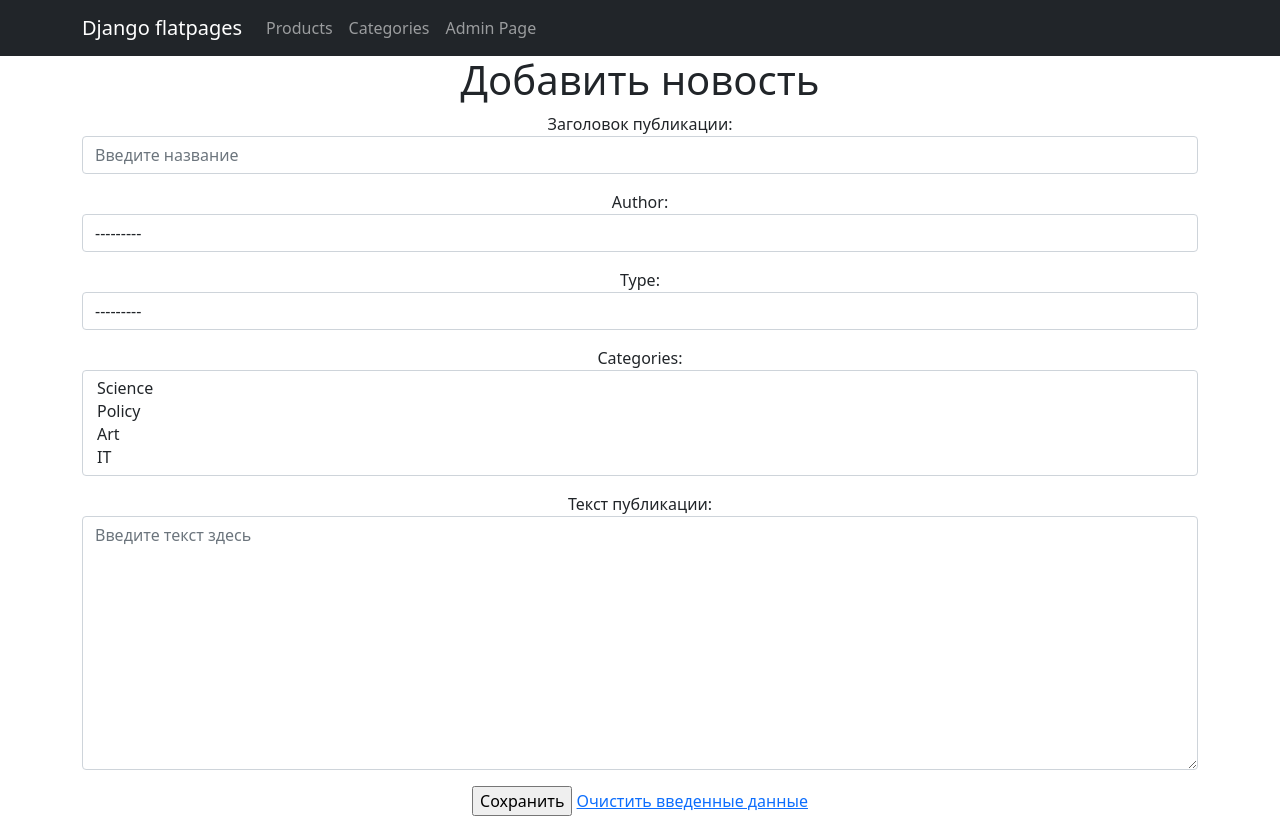
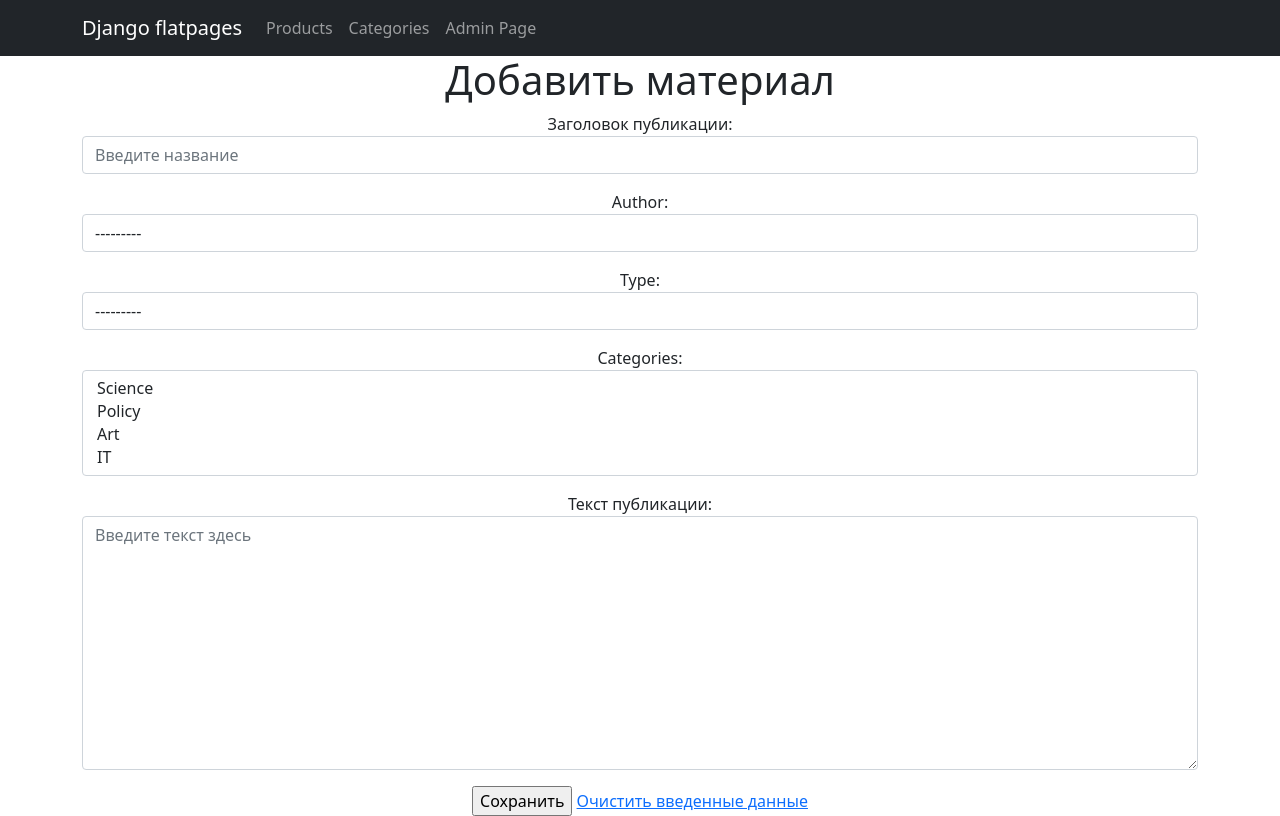
Before and after one commit to bbortkevich/5.9, a Django app: page /news/create in a window 1280 px wide. Run offline with Django 4.2, Linux system fonts and the light colour scheme; data comes from the database, SQL or seed files in the repository; both versions use the stored data as it was after the commit; some libraries are stand-ins or nearby versions.

Commit message:
fix bugs

```diff
--- a/NewsPortal/news/filters.py
+++ b/NewsPortal/news/filters.py
@@ -9,7 +9,7 @@ class PostFilter(django_filters.FilterSet):
             attrs={'type': 'text', 'class': "form-control", 'placeholder': "Ведите текст..."}))
 
     date_time__gt = django_filters.DateFilter(
-        field_name="date", label="От даты", lookup_expr='gt',
+        field_name="date", label="Не ранее даты", lookup_expr='gt',
         widget=django.forms.DateInput(
             attrs={'type': 'date', 'class': "form-control"}))
 
--- a/NewsPortal/news/urls.py
+++ b/NewsPortal/news/urls.py
@@ -11,9 +11,9 @@ urlpatterns = [
     path('news/<int:pk>', PostView.as_view(), name='post_detail'),
     path('news/search', SearchPosts.as_view(), name='search_posts'),
     path('news/create', NewsCreate.as_view(), name='news_create'),
+    path('articles/create/', NewsCreate.as_view(), name='article_create'),
     path('news/<int:pk>/edit', NewsUpdate.as_view(), name='news_update'),
+    path('articles/<int:pk>/edit/', NewsUpdate.as_view(), name='article_update'),
     path('news/<int:pk>/delete', NewsDelete.as_view(), name='news_delete'),
-    # path('articles/create/', ArticleCreate.as_view(), name='article_create'),
-    # path('articles/<int:pk>/edit/', ArticleUpdate.as_view(), name='article_update'),
-    # path('articles/<int:pk>/delete/', ArticleDelete.as_view(), name='article_delete'),
+    path('articles/<int:pk>/delete/', NewsDelete.as_view(), name='article_delete'),
 ]
--- a/NewsPortal/news/views.py
+++ b/NewsPortal/news/views.py
@@ -59,7 +59,7 @@ class NewsCreate(CreateView):
 
     def get_context_data(self, **kwargs) -> dict:
         context = super().get_context_data(**kwargs)
-        context['page_title'] = "Добавить новость"
+        context['page_title'] = "Добавить материал"
         return context
 
 
@@ -70,7 +70,7 @@ class NewsUpdate(UpdateView):
 
     def get_context_data(self, **kwargs) -> dict:
         context = super().get_context_data(**kwargs)
-        context['page_title'] = "Редактировать новость"
+        context['page_title'] = "Редактировать материал"
         return context
 
 
@@ -81,6 +81,6 @@ class NewsDelete(DeleteView):
 
     def get_context_data(self, **kwargs) -> dict:
         context = super().get_context_data(**kwargs)
-        context['page_title'] = "Удалить новость"
+        context['page_title'] = "Удалить материал"
         context['previous_page_url'] = reverse_lazy('posts_list')
         return context
```
Also changed, not shown: NewsPortal/templates/search.html (+3 -4 lines), NewsPortal/db.sqlite3.
